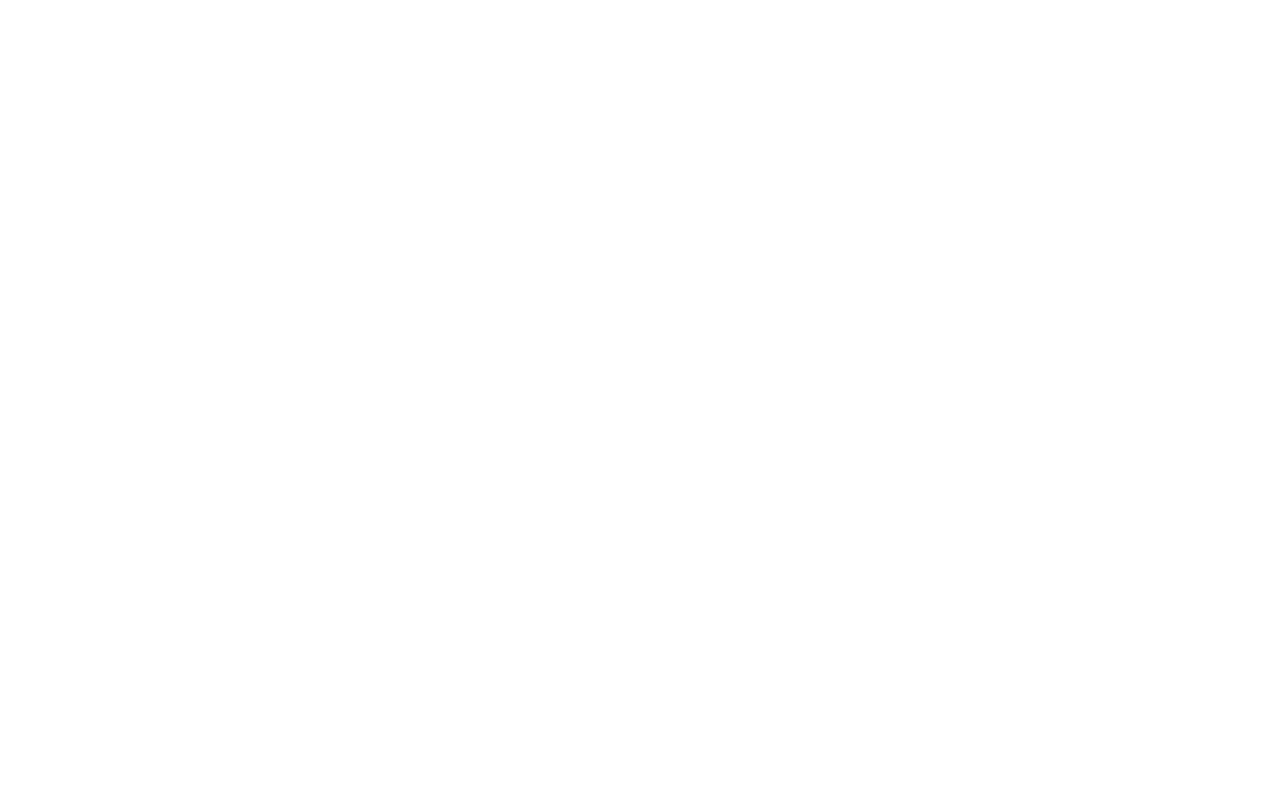
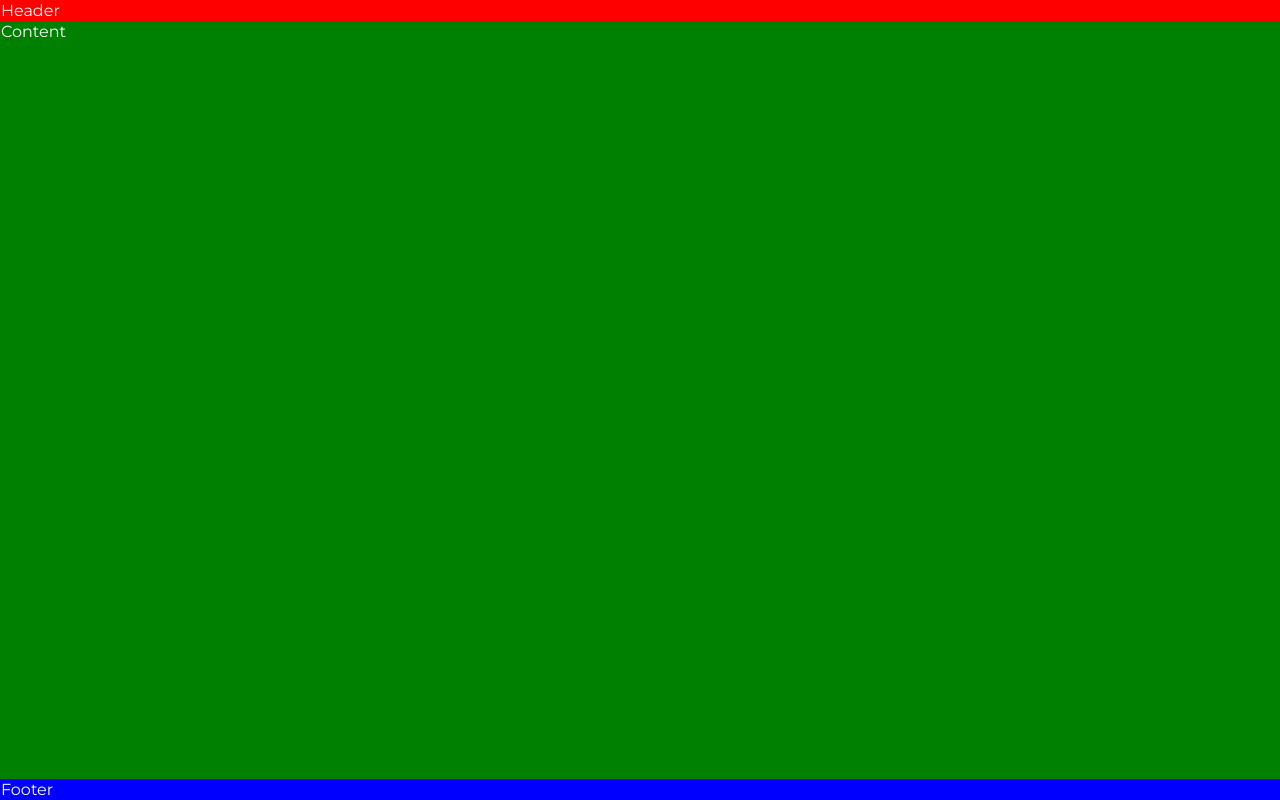
Before and after one commit to TheWizardJr/OpenClassrooms_Projet.7_Kasa, a React (Create React App) app: page / in a window 1280 px wide. Built offline with nearby package versions, Linux system fonts and the light colour scheme.

Commit message:
mise en place du layout de base

```diff
--- a/src/App.js
+++ b/src/App.js
@@ -1,9 +1,15 @@
+import Content from "./components/Content";
+import Footer from "./components/Footer";
+import Header from "./components/Header";
+import styles from "./App.module.scss";
 
 function App() {
   return (
-    <h1>
-      Hello, world!
-    </h1>
+    <div className={`d-flex flex-column ${styles.appContainer}`}>
+      <Header />
+      <Content />
+      <Footer />
+    </div>
   );
 }
 
--- /dev/null
+++ b/src/App.module.scss
@@ -0,0 +1,3 @@
+.appContainer {
+    min-height: 100vh;
+}
--- /dev/null
+++ b/src/assets/styles/_debug.scss
@@ -0,0 +1,19 @@
+.b1 {
+  background-color: red;
+  border: 1px solid red;
+}
+
+.b2 {
+  background-color: green;
+  border: 1px solid green;
+}
+
+.b3 {
+  background-color: blue;
+  border: 1px solid blue;
+}
+
+.b4 {
+  background-color: purple;
+  border: 1px solid purple;
+}
--- a/src/assets/styles/index.scss
+++ b/src/assets/styles/index.scss
@@ -2,3 +2,4 @@
 @use "./base";
 @use "./flex";
 @use "./utils";
+@use "./debug";
--- /dev/null
+++ b/src/components/Content.js
@@ -0,0 +1,5 @@
+function Content() {
+    return <div className="b2 flex-fill">Content</div>;
+  }
+
+  export default Content;
--- /dev/null
+++ b/src/components/Footer.js
@@ -0,0 +1,5 @@
+function Footer() {
+    return <div className="b3">Footer</div>;
+  }
+
+  export default Footer;
--- /dev/null
+++ b/src/components/Header.js
@@ -0,0 +1,5 @@
+function Header() {
+  return <div className="b1">Header</div>;
+}
+
+export default Header;
```
